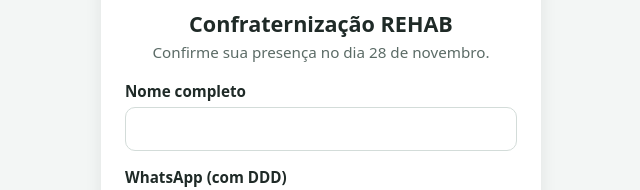
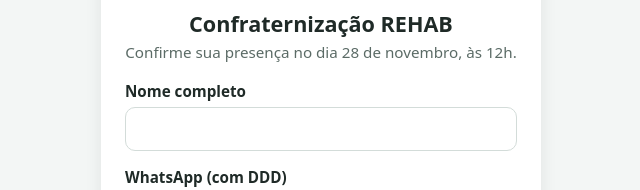
Before and after one commit to hudsonmafrajunior-commits/CONFRAREHABDIVINA, a plain HTML site: page index.html in a window 1280 px wide. Shown: the part 182-372 px from the top of the page, 319-959 px from the left. Drawn offline with Linux system fonts and the light colour scheme.

Commit message:
Modify title and event description in index.html
Updated the title and added time to the event description.

```diff
--- a/index.html
+++ b/index.html
@@ -3,7 +3,7 @@
 <head>
 <meta charset="UTF-8">
 <meta name="viewport" content="width=device-width, initial-scale=1.0">
-<title>Confraternização REHAB · 28/11 12horas</title>
+<title>Confraternização REHAB · 28/11</title>
 <style>
   :root { --bg:#f3f6f5; --card:#fff; --ink:#1f2a27; --muted:#5b6b66; --accent:#2e7d6b; --line:#d3dcd9; --erro:#b3261e; }
   * { box-sizing: border-box; }
@@ -51,7 +51,7 @@
   <form id="form" novalidate>
     <img src="logo-rehab.png" alt="REHAB Academia Terapêutica" style="display:block;width:150px;max-width:60%;margin:0 auto 12px">
     <h1 style="text-align:center">Confraternização REHAB</h1>
-    <p class="sub" style="text-align:center">Confirme sua presença no dia 28 de novembro.</p>
+    <p class="sub" style="text-align:center">Confirme sua presença no dia 28 de novembro, às 12h.</p>
 
     <label for="nome">Nome completo</label>
     <input type="text" id="nome" name="nome" required autocomplete="name">
```
